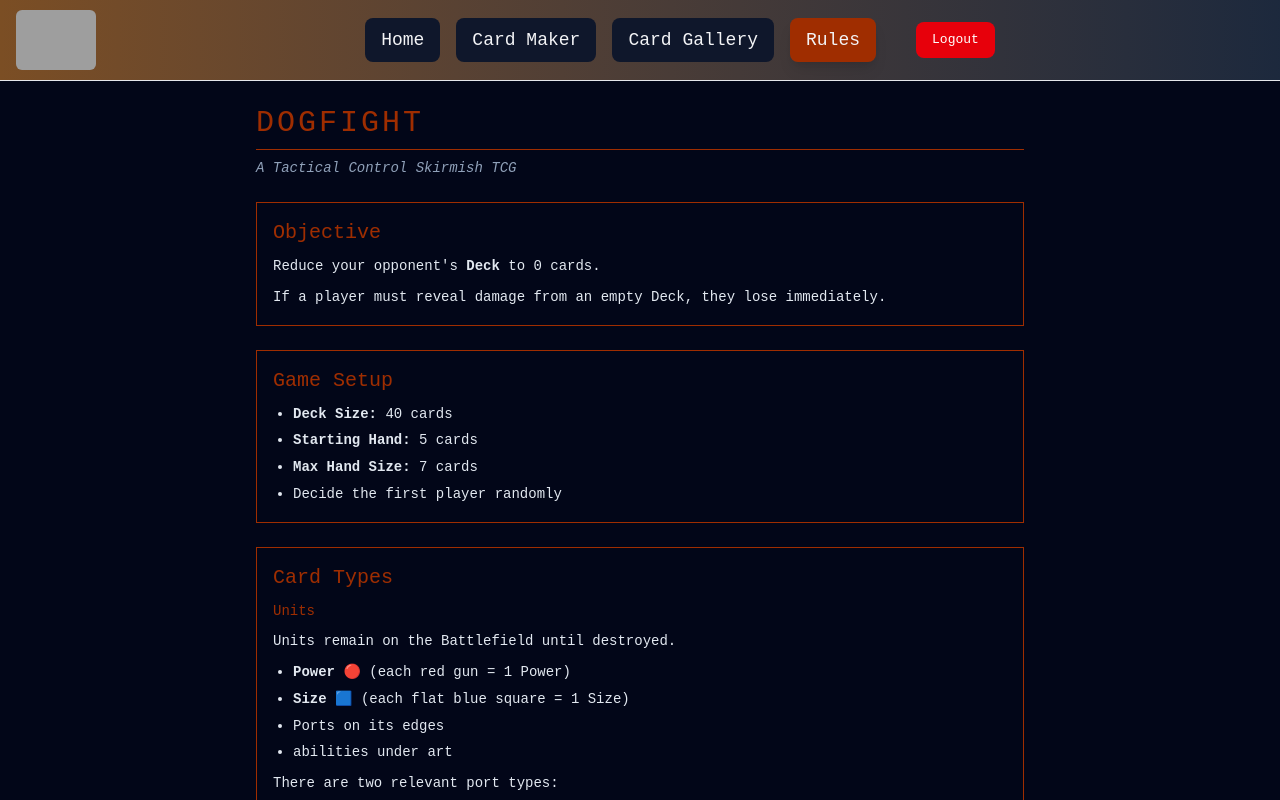
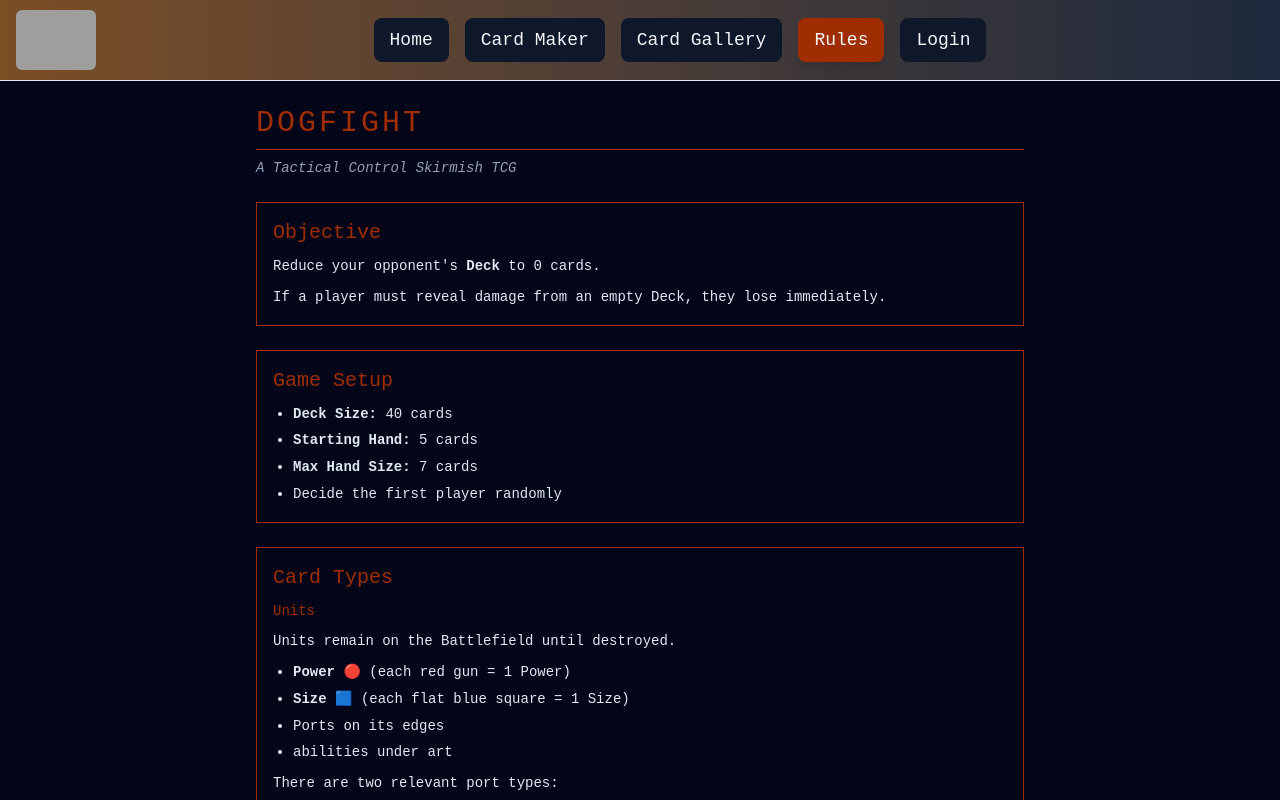
Before and after one commit to BatLev/dogfight-frontend-app, a Next.js app: page /main/rules in a window 1280 px wide. Built offline with nearby package versions, Linux system fonts and the light colour scheme; sample sign-in values are in the browser's storage; grey boxes are pictures that could not be loaded.

Commit message:
Update Header.tsx
reverted back manually to pre-login button

```diff
--- a/app/components/Header.tsx
+++ b/app/components/Header.tsx
@@ -13,51 +13,33 @@ const pages: Page[] = [
 	{ name: "Home", path: "/main" },
 	{ name: "Card Maker", path: "/main/cardmaker" },
 	{ name: "Card Gallery", path: "/main/cardgallery" },
+	//	{ name: "Deck Builder", path: "/main/deckbuilder" },
 	{ name: "Rules", path: "/main/rules" },
+	//	{ name: "Combat", path: "/main/combat" },
+	{ name: "Login", path: "/main/login" }
 ]
 
 export default function Header() {
 	const pathname = usePathname()
 	const router = useRouter()
 	const [isDesktop, setIsDesktop] = useState(false)
-	const [isAuthenticated, setIsAuthenticated] = useState(false)
 
-	const handleLogout = () => {
-		localStorage.removeItem("token");
-		setIsAuthenticated(false);
-		router.replace("/main/login");
-	};
+	// redirect to auth when needed
+	useEffect(() => {
 
-	// auth check
-	useEffect(() => {
 		let token = localStorage.getItem("token");
-
-		if (pathname !== "/main/login") {
+		if (pathname != "/main/login") {
 			if (token) {
-				try {
-					let payload: any = jwtDecode(token);
-					if (payload.exp * 1000 < Date.now()) {
-						localStorage.removeItem("token");
-						setIsAuthenticated(false);
-						router.replace("/main/login");
-					} else {
-						setIsAuthenticated(true);
-					}
-				} catch {
-					localStorage.removeItem("token");
-					setIsAuthenticated(false);
-					router.replace("/main/login");
-				}
+				let payload: any = jwtDecode(token);
+				if (payload.exp * 1000 < Date.now()) router.replace("/main/login");
 			} else {
-				setIsAuthenticated(false);
 				router.replace("/main/login");
 			}
-		} else {
-			setIsAuthenticated(false);
 		}
-	}, [pathname, router]);
+		console.log("redirect")
+	})
 
-	// Detect desktop
+	// Detect desktop based on window width
 	useEffect(() => {
 		const checkWidth = () => setIsDesktop(window.innerWidth >= 768)
 		checkWidth()
@@ -69,23 +51,17 @@ export default function Header() {
 		<header className="h-20 bg-gradient-to-r from-[#7b4e24] to-slate-800 text-white flex items-center px-4 shadow-md">
 			{/* Logo */}
 			<div className="flex-shrink-0">
-				<Image
-					src="/dogfight-frontend-app/assets/ports/portfull.png"
-					alt="MyTCG"
-					width={80}
-					height={80}
-					className="rounded-md filter-none"
-				/>
+				<Image src="/dogfight-frontend-app/assets/ports/portfull.png" alt="MyTCG" width={80} height={80} className="rounded-md" />
 			</div>
 
 			{isDesktop ? (
-				<div className="flex-1 flex justify-center items-center space-x-4">
+				<div className="flex-1 flex justify-center space-x-4">
 					{pages.map((p) => (
 						<button
 							key={p.path}
 							onClick={() => router.push(p.path)}
 							className={`px-4 py-2 rounded-lg font-medium transition
-								${pathname === p.path
+                ${pathname === p.path
 									? "bg-orange-800 text-gray-100 shadow-lg text-lg"
 									: "bg-slate-900 text-gray-100 bg-opacity-20 hover:bg-opacity-40 text-lg"
 								}`}
@@ -93,32 +69,13 @@ export default function Header() {
 							{p.name}
 						</button>
 					))}
-
-					{isAuthenticated && (
-						<button
-							onClick={handleLogout}
-							className="ml-6 px-4 py-2 rounded-lg bg-red-600 hover:bg-red-700 transition font-medium"
-						>
-							Logout
-						</button>
-					)}
 				</div>
 			) : (
-				<div className="flex-1 flex justify-between items-center px-2">
-					<div className="text-2xl font-semibold">
-						{pages.find((p) => p.path === pathname)?.name ?? ""}
-					</div>
-
-					{isAuthenticated && (
-						<button
-							onClick={handleLogout}
-							className="px-3 py-1 rounded bg-red-600 hover:bg-red-700 text-sm"
-						>
-							Logout
-						</button>
-					)}
+				<div className="flex-1 text-center text-3xl font-semibold">
+					{pages.find((p) => p.path === pathname)?.name ?? ""}
 				</div>
 			)}
 		</header>
+
 	)
 }
```
